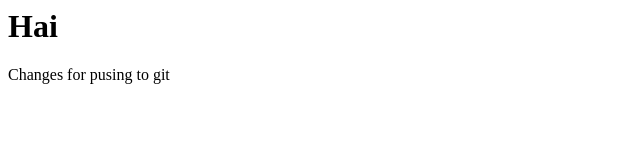
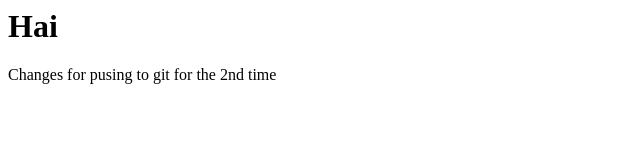
Before and after one commit to ANVSC/firstgitrepo, a plain HTML site: page index.html in a window 1280 px wide. Shown: the full height of the page, 0-640 px from the left. Drawn offline with Linux system fonts and the light colour scheme.

Commit message:
Changes done to commit to remote repository 2nd time

```diff
--- a/index.html
+++ b/index.html
@@ -5,5 +5,6 @@
 	<body>
 		<h1>Hai</h1>
 		Changes for pusing to git
+		for the 2nd time
 	</body>
 </html>
```
